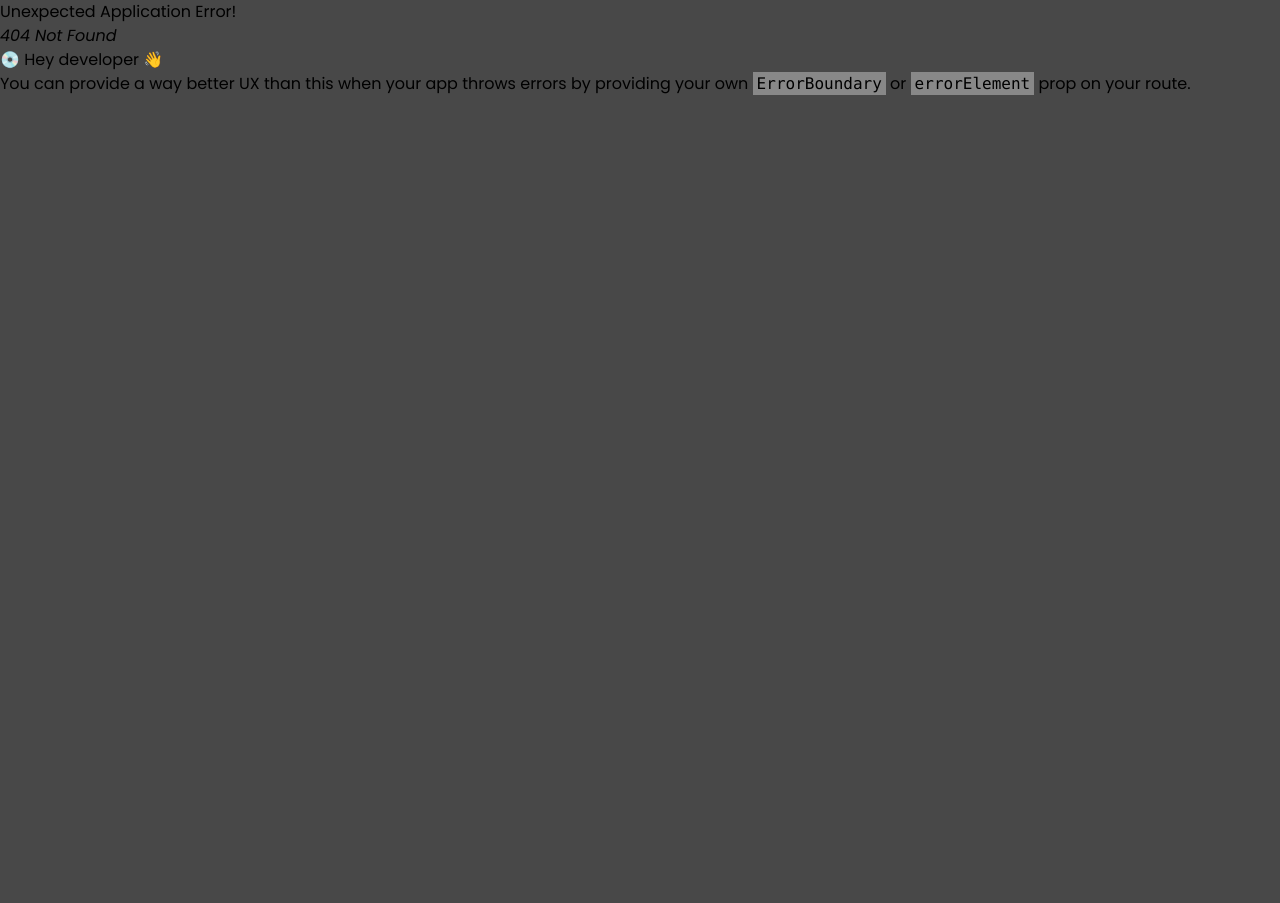
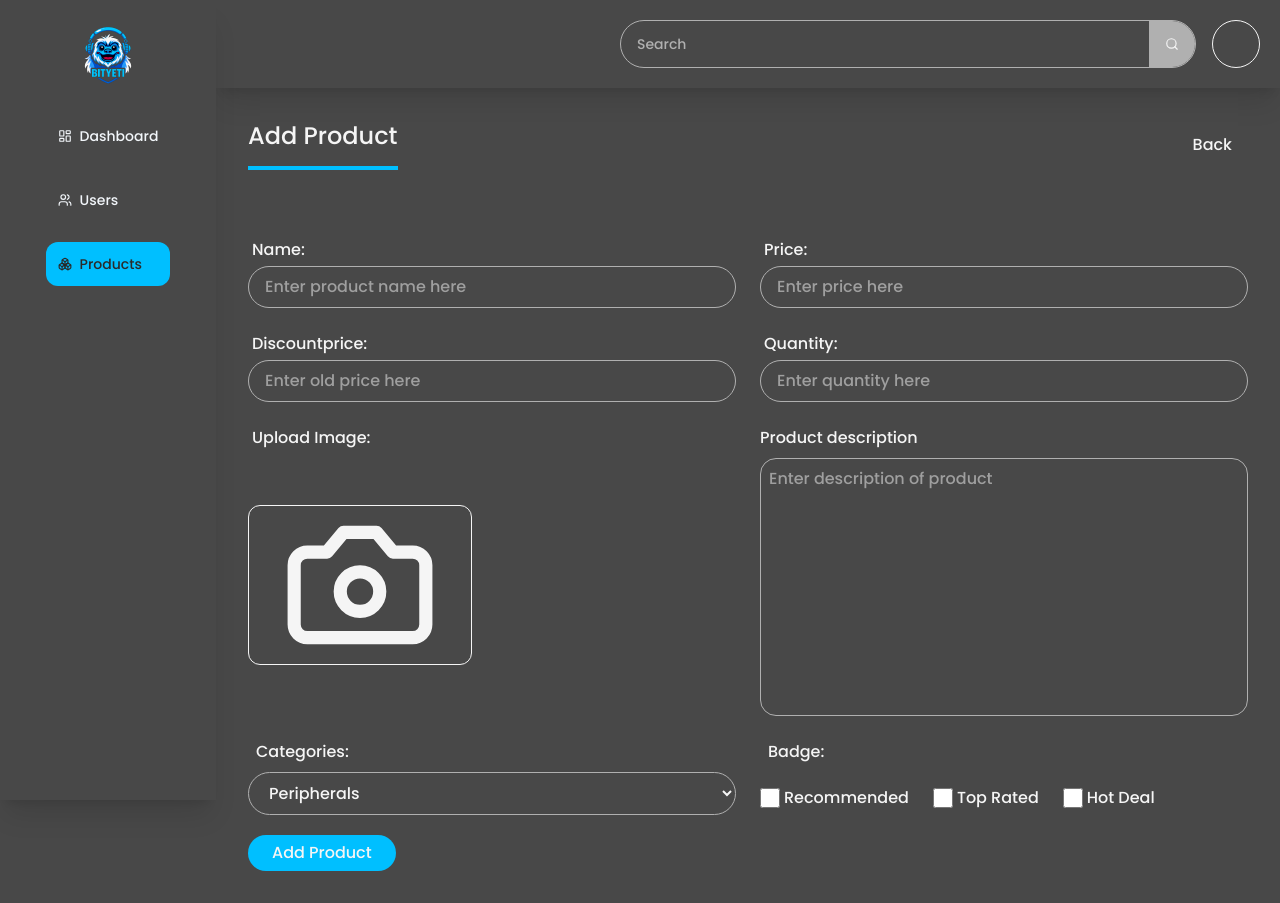
Before and after one commit to BikalRai/collegeReactProject, a React (Vite) app: page /products/add in a window 1280 px wide. Before the commit this address had no page. Before the commit the page ends 800 px from the top, so only its background shows below. Built offline with nearby package versions, Linux system fonts and the light colour scheme.

Commit message:
rework on add product page and its handler function

```diff
--- a/src/App.tsx
+++ b/src/App.tsx
@@ -1,11 +1,11 @@
-// import AdminRouter from "./routes/AdminRouter";
-import AppRouter from "./routes/AppRouter";
+import AdminRouter from './routes/AdminRouter';
+// import AppRouter from "./routes/AppRouter";
 
 function App() {
   return (
     <>
-      <AppRouter />
-      {/* <AdminRouter /> */}
+      {/* <AppRouter /> */}
+      <AdminRouter />
     </>
   );
 }
--- a/src/components/form/Input.tsx
+++ b/src/components/form/Input.tsx
@@ -1,29 +1,45 @@
-import { LuCamera } from "react-icons/lu";
-import type { InputType } from "../../utilities/types/appTypes";
-import ProductReviewTextarea from "../productPage/ProductReviewTextarea";
+import { LuCamera } from 'react-icons/lu';
+import type { InputType } from '../../utilities/types/appTypes';
+import ProductReviewTextarea from '../productPage/ProductReviewTextarea';
 
-const Input = ({ name, type = "text", inputPlaceholder }: InputType) => {
+const Input = ({
+  name,
+  type = 'text',
+  inputPlaceholder,
+  inputValue,
+  inputHandler,
+}: InputType) => {
+  const htmlValue =
+    type === 'file' || typeof inputValue !== 'string' ? '' : String(inputValue);
+
+  if (type === 'textarea') {
     return (
-    <>
-      {type === "textarea" ? (
       <ProductReviewTextarea
-          title='Product description'
+        title="Product description"
         placeholderText={inputPlaceholder}
         textRow={10}
+        value={inputValue}
+        onChange={inputHandler}
       />
-      ) : type === "file" ? (
-        <div className='grid gap-1'>
-          <label htmlFor={name} className='ms-1'>
+    );
+  }
+
+  if (type === 'file') {
+    return (
+      <div className="grid gap-1">
+        <label htmlFor={name} className="ms-1">
           Upload Image:
         </label>
-          <div className='border h-40 w-56 relative rounded-xl overflow-hidden'>
+        <div className="border h-40 w-56 relative rounded-xl overflow-hidden">
           <input
-              type='file'
+            type="file"
             name={name}
             placeholder={inputPlaceholder}
-              className='w-full h-full cursor-pointer absolute top-0 left-0 z-40 opacity-0'
+            value={htmlValue}
+            onChange={inputHandler}
+            className="w-full h-full cursor-pointer absolute top-0 left-0 z-40 opacity-0"
           />
-            <LuCamera className='w-full h-full absolute top-0 left-0 z-20' />
+          <LuCamera className="w-full h-full absolute top-0 left-0 z-20" />
           {/* <img
           src=''
           alt=''
@@ -31,21 +47,141 @@ const Input = ({ name, type = "text", inputPlaceholder }: InputType) => {
         /> */}
         </div>
       </div>
+    );
+  }
+
+  if (name === 'badge' || type === 'checkbox') {
+    const badgeValues: string[] = Array.isArray(inputValue)
+      ? (inputValue as string[])
+      : [];
+
+    return (
+      <div className="grid gap-2">
+        <label htmlFor={name} className="ms-2">
+          {name[0].toUpperCase() + name.slice(1).toLowerCase()}:
+        </label>
+        <div className="flex items-center gap-6">
+          <div className="flex items-center gap-1">
+            <input
+              type="checkbox"
+              name={name}
+              value="recommended"
+              checked={badgeValues.includes('recommended')}
+              className="w-5 h-5"
+            />{' '}
+            <label htmlFor={name}>Recommended</label>
+          </div>
+          <div className="flex items-center gap-1">
+            <input
+              type="checkbox"
+              name={name}
+              value="topRated"
+              checked={badgeValues.includes('topRated')}
+              className="w-5 h-5"
+            />{' '}
+            <label htmlFor={name}>Top Rated</label>
+          </div>
+          <div className="flex items-center gap-1">
+            <input
+              type="checkbox"
+              name={name}
+              value="hotDeal"
+              checked={badgeValues.includes('hotDeal')}
+              className="w-5 h-5"
+            />{' '}
+            <label htmlFor={name}>Hot Deal</label>
+          </div>
+        </div>
+      </div>
+    );
+  }
+
+  if (type === 'select' || name === 'categories') {
+    return (
+      <div className="grid gap-2">
+        <label htmlFor={name} className="ms-2">
+          {name[0].toUpperCase() + name.slice(1).toLowerCase()}:
+        </label>
+        <select
+          name={name}
+          id={name}
+          className="w-full rounded-full border border-muted py-2 ps-4 pr-10 outline-none focus:border-primary focus:ring-1 focus:ring-primary  focus:text-primary"
+          onChange={inputHandler}
+          value={htmlValue}
+        >
+          <option value="peripherals">Peripherals</option>
+          <option value="visuals">Visuals</option>
+          <option value="powerCore">Power Core</option>
+          <option value="comfortGear">Comfort Gear</option>
+        </select>
+      </div>
+    );
+  }
+
+  return (
+    <>
+      {/* {type === 'textarea' ? (
+        <ProductReviewTextarea
+          title="Product description"
+          placeholderText={inputPlaceholder}
+          textRow={10}
+          value={inputValue}
+          onChange={inputHandler}
+        />
+      ) : type === 'file' ? (
+        <div className="grid gap-1">
+          <label htmlFor={name} className="ms-1">
+            Upload Image:
+          </label>
+          <div className="border h-40 w-56 relative rounded-xl overflow-hidden">
+            <input
+              type="file"
+              name={name}
+              placeholder={inputPlaceholder}
+              value={htmlValue}
+              onChange={inputHandler}
+              className="w-full h-full cursor-pointer absolute top-0 left-0 z-40 opacity-0"
+            /> */}
+      {/* <LuCamera className="w-full h-full absolute top-0 left-0 z-20" /> */}
+      {/* <img
+          src=''
+          alt=''
+          className='h-full w-full bg-red-200 absolute top-0 left-0 z-30'
+        /> */}
+      {/* </div>
+        </div>
       ) : (
-        <div className='grid gap-1'>
-          <label htmlFor={name} className='block ms-1'>
-            {name[0].toUpperCase() + name.slice(1).toLowerCase()}:{" "}
+        <div className="grid gap-1">
+          <label htmlFor={name} className="block ms-1">
+            {name[0].toUpperCase() + name.slice(1).toLowerCase()}:{' '}
           </label>
-          <div className='border border-muted rounded-full overflow-hidden focus-within:border-primary'>
+          <div className="border border-muted rounded-full overflow-hidden focus-within:border-primary">
             <input
-              className='outline-0 w-full ps-4 py-2'
+              className="outline-0 w-full ps-4 py-2"
               type={type}
               placeholder={inputPlaceholder}
               name={name}
+              value={htmlValue}
+              onChange={inputHandler}
             />
           </div>
         </div>
-      )}
+      )} */}
+      <div className="grid gap-1">
+        <label htmlFor={name} className="block ms-1">
+          {name[0].toUpperCase() + name.slice(1).toLowerCase()}:{' '}
+        </label>
+        <div className="border border-muted rounded-full overflow-hidden focus-within:border-primary">
+          <input
+            className="outline-0 w-full ps-4 py-2"
+            type={type}
+            placeholder={inputPlaceholder}
+            name={name}
+            value={htmlValue}
+            onChange={inputHandler}
+          />
+        </div>
+      </div>
     </>
   );
 };
--- a/src/pages/AdminAddProduct.tsx
+++ b/src/pages/AdminAddProduct.tsx
@@ -1,43 +1,111 @@
-import PrimaryButtonNoGlow from "../components/button/PrimaryButtonNoGlow";
-import Input from "../components/form/Input";
-import AdminHeaderWithBack from "../components/headers/AdminHeaderWithBack";
-import AdminLayout from "../layouts/AdminLayout";
-import type { HeaderWithBackTypes } from "../utilities/types/appTypes";
+import { useState } from 'react';
+import PrimaryButtonNoGlow from '../components/button/PrimaryButtonNoGlow';
+import Input from '../components/form/Input';
+import AdminHeaderWithBack from '../components/headers/AdminHeaderWithBack';
+import AdminLayout from '../layouts/AdminLayout';
+import type { HeaderWithBackTypes } from '../utilities/types/appTypes';
+import type { CreateProductPayload } from '../utilities/types/productType';
 
 const section: HeaderWithBackTypes = {
-  title: "Add Product",
-  btnText: "Back",
+  title: 'Add Product',
+  btnText: 'Back',
 };
 
 const formInputs = [
-  { name: "name", type: "text", inputPlaceholder: "Enter product name here" },
-  { name: "price", type: "text", inputPlaceholder: "Enter price here" },
-  { name: "oldPrice", type: "text", inputPlaceholder: "Enter old price here" },
-  { name: "quantity", type: "text", inputPlaceholder: "Enter quantity here" },
-  { name: "image", type: "file", inputPlaceholder: "upload image" },
+  { name: 'name', type: 'text', inputPlaceholder: 'Enter product name here' },
+  { name: 'price', type: 'text', inputPlaceholder: 'Enter price here' },
   {
-    name: "description",
-    type: "textarea",
-    inputPlaceholder: "Enter description of product",
+    name: 'discountPrice',
+    type: 'text',
+    inputPlaceholder: 'Enter old price here',
+  },
+  { name: 'quantity', type: 'text', inputPlaceholder: 'Enter quantity here' },
+  { name: 'images', type: 'file', inputPlaceholder: 'Upload image' },
+  {
+    name: 'description',
+    type: 'textarea',
+    inputPlaceholder: 'Enter description of product',
+  },
+  {
+    name: 'categories',
+    type: 'select',
+    inputPlaceholder: 'Select Categories',
+  },
+  {
+    name: 'badge',
+    type: 'checkbox',
+    inputPlaceholder: 'Select Badge',
   },
 ];
 
 const AdminAddProduct = () => {
+  const [formData, setFormData] = useState<CreateProductPayload>({
+    name: '',
+    price: '',
+    discountPrice: '',
+    quantity: '',
+    description: '',
+    images: [],
+    badge: [],
+    categories: 'peripherals',
+    onSale: false,
+    rating: 0,
+    reviews: [],
+  });
+
+  const formDataHandler = (
+    e: React.ChangeEvent<
+      HTMLInputElement | HTMLTextAreaElement | HTMLSelectElement
+    >
+  ) => {
+    const { name, value, type } = e.target;
+
+    if (type === 'file') {
+      const files = (e.target as HTMLInputElement).files;
+      if (files) {
+        setFormData((prev) => ({
+          ...prev,
+          [name]: Array.from(files),
+        }));
+      }
+    } else if (type === 'checkbox') {
+      const checkbox = e.target as HTMLInputElement;
+      const badgeValue = checkbox.value;
+
+      setFormData((prev) => ({
+        ...prev,
+        badge: checkbox.checked
+          ? [...prev.badge, badgeValue]
+          : prev.badge.filter((b) => b !== badgeValue),
+      }));
+    } else if (name === 'categories') {
+      // Handle select dropdown
+      setFormData((prev) => ({ ...prev, categories: value }));
+    } else {
+      // Handle regular text inputs and textarea
+      setFormData((prev) => ({ ...prev, [name]: value }));
+    }
+  };
+
+  console.log(formData);
+
   return (
     <AdminLayout>
-      <div className='grid gap-5'>
-        <AdminHeaderWithBack section={section} backPath='products' />
-        <form className='grid gap-6 md:grid-cols-2'>
+      <div className="grid gap-5">
+        <AdminHeaderWithBack section={section} backPath="products" />
+        <form className="grid gap-6 md:grid-cols-2">
           {formInputs.map((input, i) => (
             <Input
               key={i}
               name={input.name}
               type={input.type}
               inputPlaceholder={input.inputPlaceholder}
+              inputValue={formData[input.name as keyof CreateProductPayload]}
+              inputHandler={formDataHandler}
             />
           ))}
         </form>
-        <PrimaryButtonNoGlow btnText='Add Product' />
+        <PrimaryButtonNoGlow btnText="Add Product" />
       </div>
     </AdminLayout>
   );
--- a/src/utilities/types/appTypes.ts
+++ b/src/utilities/types/appTypes.ts
@@ -25,6 +25,12 @@ export interface TextareaType {
   title: string;
   placeholderText: string;
   textRow: number;
+  value?: string | number | string[] | File[] | boolean;
+  onChange: (
+    e: React.ChangeEvent<
+      HTMLInputElement | HTMLTextAreaElement | HTMLSelectElement
+    >
+  ) => void;
 }
 
 export interface StarRatingType {
@@ -42,6 +48,12 @@ export interface InputType {
   name: string;
   type?: string;
   inputPlaceholder: string;
+  inputValue?: string | number | string[] | File[] | boolean;
+  inputHandler: (
+    e: React.ChangeEvent<
+      HTMLInputElement | HTMLTextAreaElement | HTMLSelectElement
+    >
+  ) => void;
 }
 
 export interface HeaderWithBackTypes {
--- a/src/utilities/types/productType.ts
+++ b/src/utilities/types/productType.ts
@@ -9,12 +9,13 @@ export interface ProductTypes {
 }
 
 export interface CreateProductPayload {
+  [key: string]: string | string[] | File[] | boolean | number;
   name: string;
   price: string;
   discountPrice: string;
-  image: string[];
+  images: File[];
   badge: string[];
-  categories: string[];
+  categories: string;
   onSale: boolean;
   rating: number;
   reviews: string[];
```
Lines whose indentation alone changed are shown as unchanged.
